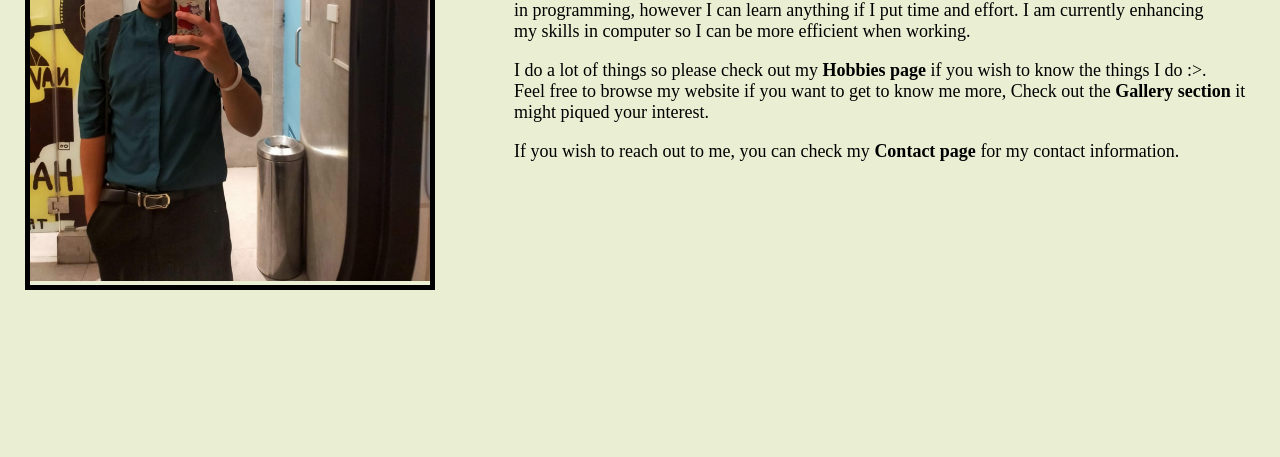
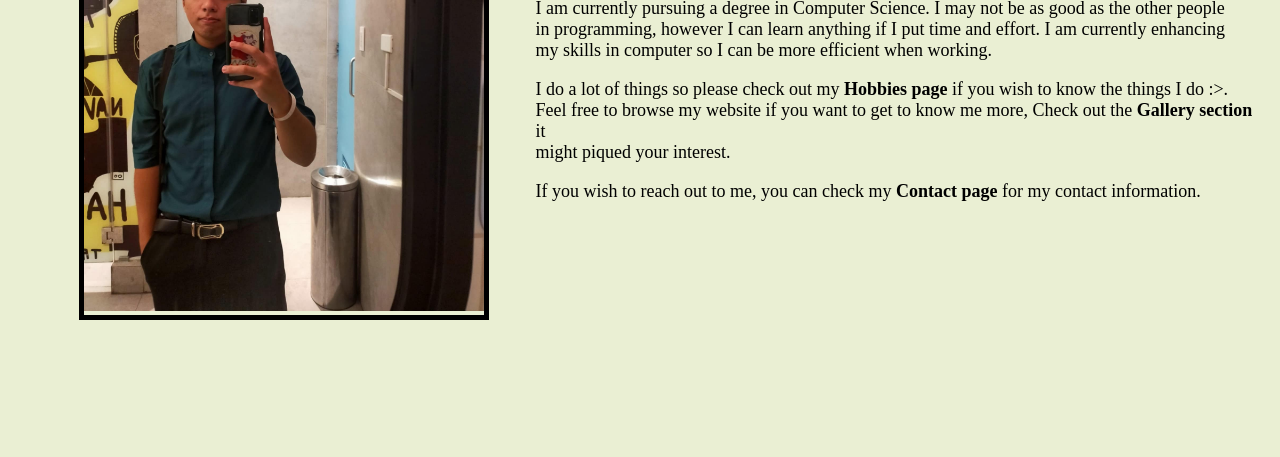
Before and after one commit to LloydHanzLorenzo/Personal-Website, a plain HTML site: page index.html in a window 1280 px wide. Shown: the part 343-800 px from the top of the page. Drawn offline with Linux system fonts and the light colour scheme.

Commit message:
Add files via upload

```diff
--- a/WebsiteDesign.css
+++ b/WebsiteDesign.css
@@ -184,7 +184,8 @@ li a {
     display: flex;
     flex-direction: column;
     align-items: center;
-    margin-top: 40px;
+    margin-top: 70px;
+    margin-left: 70px;
     gap: 20px;
 }
 
```
